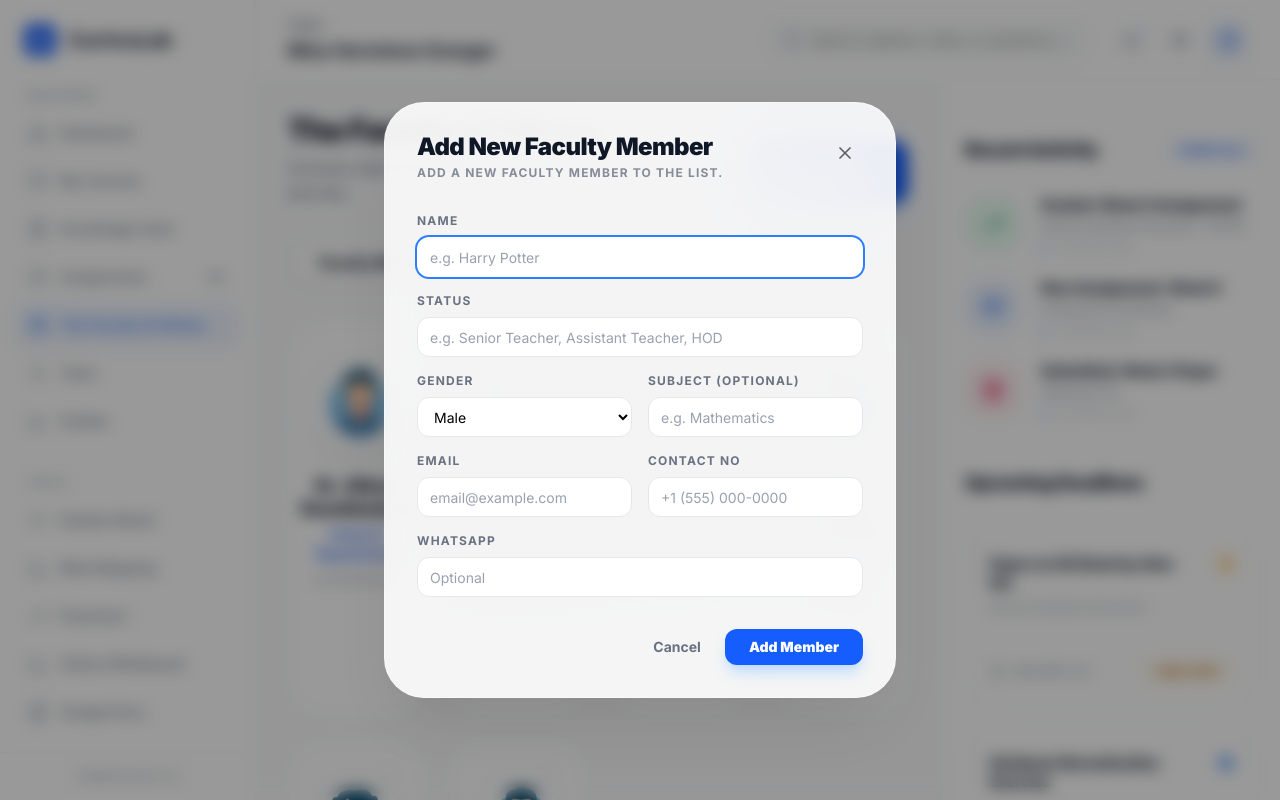
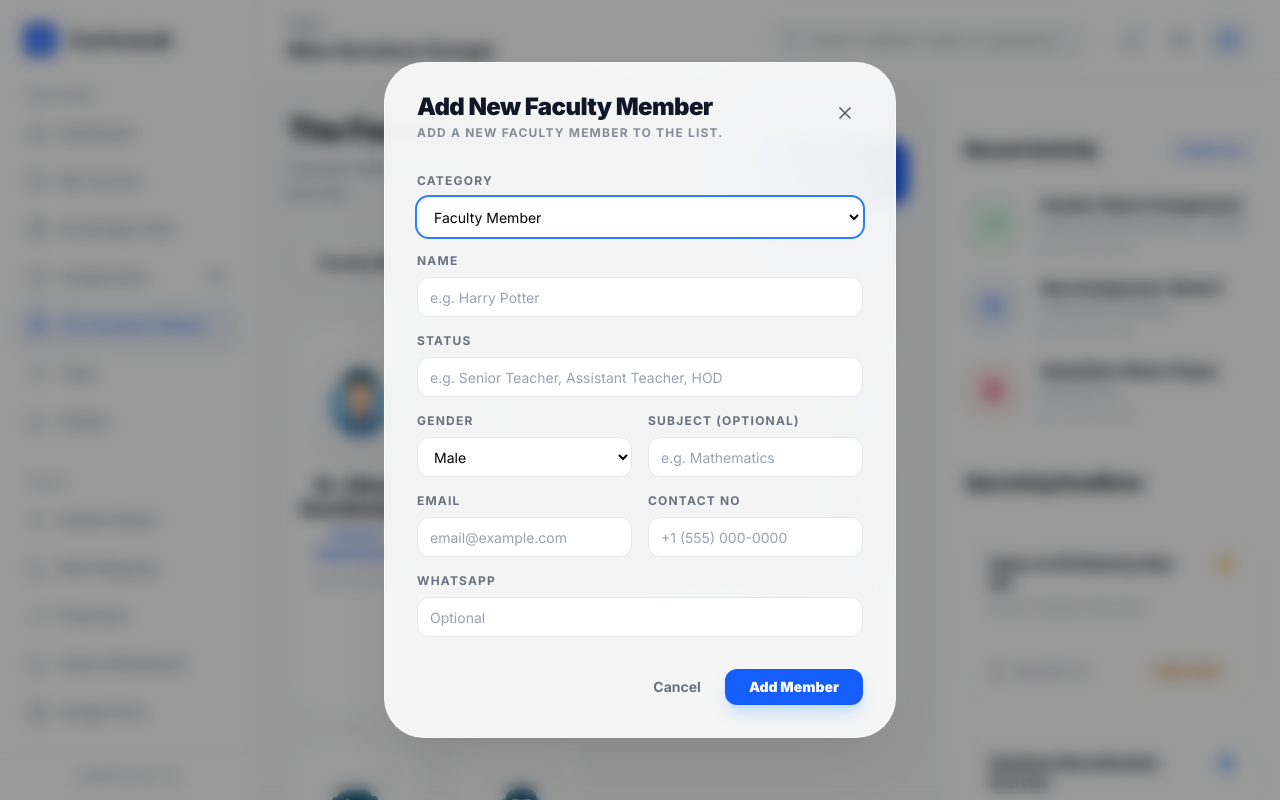
Before and after one commit to Harry-0402/CurricuLab, a Next.js app: page /faculty-fellows in a window 1280 px wide. Both pictures are taken after a click on the button "Add Member". Built offline with nearby package versions, Linux system fonts and the light colour scheme.

Commit message:
feat: add category selection dropdown for new members

```diff
--- a/components/web/FacultyFellowsContent.tsx
+++ b/components/web/FacultyFellowsContent.tsx
@@ -52,6 +52,7 @@ export function FacultyFellowsContent() {
     // Form State
     const [isFormOpen, setIsFormOpen] = useState(false);
     const [editingPerson, setEditingPerson] = useState<Person | null>(null);
+    const [memberType, setMemberType] = useState<'faculty' | 'fellows'>('faculty');
     const [formData, setFormData] = useState<Partial<Person>>({});
 
     const copyToClipboard = (text: string) => {
@@ -69,6 +70,7 @@ export function FacultyFellowsContent() {
 
     const handleEdit = (person: Person) => {
         setEditingPerson(person);
+        setMemberType(activeTab); // Fixed to current list type when editing
         setFormData(person);
         setIsFormOpen(true);
         setOpenMenuId(null);
@@ -76,6 +78,7 @@ export function FacultyFellowsContent() {
 
     const handleAdd = () => {
         setEditingPerson(null);
+        setMemberType(activeTab); // Default to current tab
         setFormData({
             gender: 'male' // Default
         });
@@ -99,18 +102,22 @@ export function FacultyFellowsContent() {
             gender: formData.gender || 'male',
         } as Person;
 
-        if (activeTab === 'faculty') {
-            if (editingPerson) {
+        if (editingPerson) {
+            // Edit Mode: Update in the current list
+            if (activeTab === 'faculty') {
                 setFaculty(prev => prev.map(p => p.id === editingPerson.id ? newPerson : p));
             } else {
-                setFaculty(prev => [...prev, newPerson]);
+                setFellows(prev => prev.map(p => p.id === editingPerson.id ? newPerson : p));
             }
         } else {
-            if (editingPerson) {
-                setFellows(prev => prev.map(p => p.id === editingPerson.id ? newPerson : p));
+            // Add Mode: Add to the selected list (memberType)
+            if (memberType === 'faculty') {
+                setFaculty(prev => [...prev, newPerson]);
             } else {
                 setFellows(prev => [...prev, newPerson]);
             }
+            // Auto-switch tab to show the new member
+            setActiveTab(memberType);
         }
 
         setIsFormOpen(false);
@@ -341,18 +348,33 @@ export function FacultyFellowsContent() {
                         <DialogHeader>
                             <DialogTitle>
                                 {editingPerson
-                                    ? `Edit ${activeTab === 'faculty' ? 'Faculty Member' : 'Fellow/Scholar'}`
-                                    : `Add New ${activeTab === 'faculty' ? 'Faculty Member' : 'Fellow/Scholar'}`
+                                    ? `Edit ${memberType === 'faculty' ? 'Faculty Member' : 'Fellow/Scholar'}`
+                                    : `Add New ${memberType === 'faculty' ? 'Faculty Member' : 'Fellow/Scholar'}`
                                 }
                             </DialogTitle>
                             <DialogDescription>
                                 {editingPerson
                                     ? 'Update the details for this member.'
-                                    : `Add a new ${activeTab === 'faculty' ? 'faculty member' : 'scholar'} to the list.`
+                                    : `Add a new ${memberType === 'faculty' ? 'faculty member' : 'scholar'} to the list.`
                                 }
                             </DialogDescription>
                         </DialogHeader>
                         <div className="grid gap-4 py-4">
+                            {/* Category Selection for New Members */}
+                            {!editingPerson && (
+                                <div className="grid gap-2">
+                                    <label className="text-xs font-bold uppercase tracking-widest text-gray-500">Category</label>
+                                    <select
+                                        className="flex h-10 w-full rounded-xl border border-gray-200 bg-white px-3 py-2 text-sm focus:outline-none focus:ring-2 focus:ring-blue-500 focus:border-transparent"
+                                        value={memberType}
+                                        onChange={(e) => setMemberType(e.target.value as 'faculty' | 'fellows')}
+                                    >
+                                        <option value="faculty">Faculty Member</option>
+                                        <option value="fellows">Fellow & Scholar</option>
+                                    </select>
+                                </div>
+                            )}
+
                             <div className="grid gap-2">
                                 <label className="text-xs font-bold uppercase tracking-widest text-gray-500">Name</label>
                                 <input
@@ -366,7 +388,7 @@ export function FacultyFellowsContent() {
                                 <label className="text-xs font-bold uppercase tracking-widest text-gray-500">Status</label>
                                 <input
                                     className="flex h-10 w-full rounded-xl border border-gray-200 bg-white px-3 py-2 text-sm placeholder:text-gray-400 focus:outline-none focus:ring-2 focus:ring-blue-500 focus:border-transparent"
-                                    placeholder={activeTab === 'faculty' ? "e.g. Senior Teacher, Assistant Teacher, HOD" : "e.g. Senior Scholar, Research Fellow, Student"}
+                                    placeholder={memberType === 'faculty' ? "e.g. Senior Teacher, Assistant Teacher, HOD" : "e.g. Senior Scholar, Research Fellow, Student"}
                                     value={formData.status || ''}
                                     onChange={(e) => setFormData(prev => ({ ...prev, status: e.target.value }))}
                                 />
@@ -385,11 +407,11 @@ export function FacultyFellowsContent() {
                                 </div>
                                 <div className="grid gap-2">
                                     <label className="text-xs font-bold uppercase tracking-widest text-gray-500">
-                                        {activeTab === 'faculty' ? 'Subject (Optional)' : 'Focus Area (Optional)'}
+                                        {memberType === 'faculty' ? 'Subject (Optional)' : 'Focus Area (Optional)'}
                                     </label>
                                     <input
                                         className="flex h-10 w-full rounded-xl border border-gray-200 bg-white px-3 py-2 text-sm placeholder:text-gray-400 focus:outline-none focus:ring-2 focus:ring-blue-500 focus:border-transparent"
-                                        placeholder={activeTab === 'faculty' ? "e.g. Mathematics" : "e.g. Computer Science"}
+                                        placeholder={memberType === 'faculty' ? "e.g. Mathematics" : "e.g. Computer Science"}
                                         value={formData.subject || ''}
                                         onChange={(e) => setFormData(prev => ({ ...prev, subject: e.target.value }))}
                                     />
```
